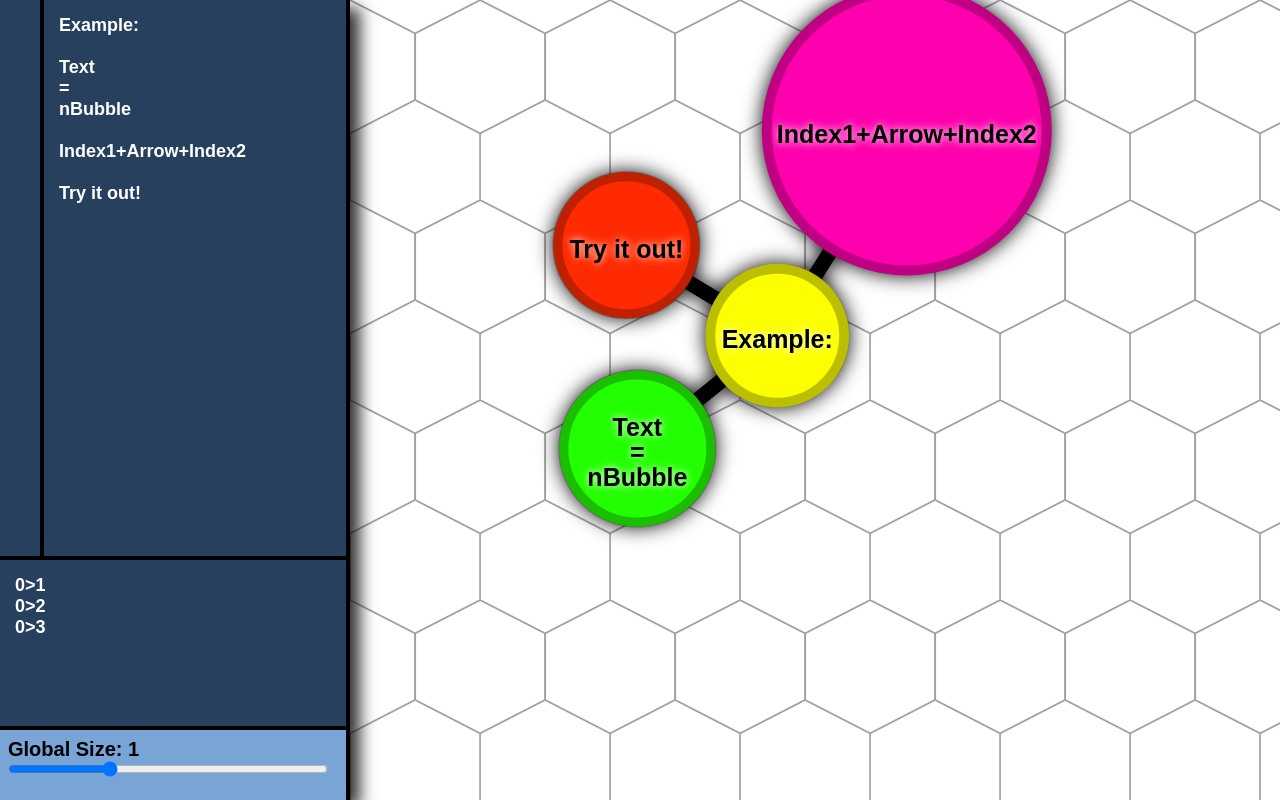
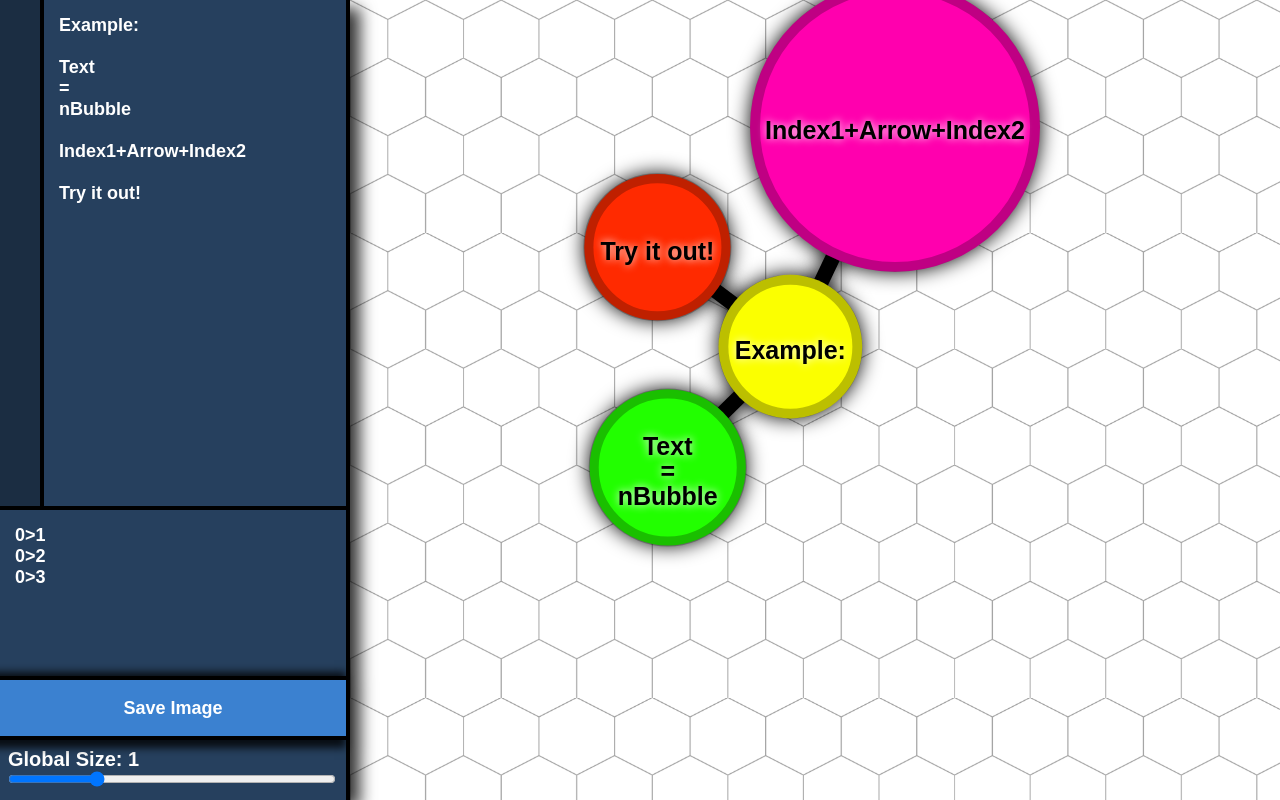
Before and after one commit to SchmiederDaniel/JSMindmap, a plain HTML site: page index.html in a window 1280 px wide. Drawn offline with Linux system fonts and the light colour scheme.

Commit message:
- improved visual stuff, - improved css flex height, - made lines detractable, - added a screenshot button, - cleaned up css a litte

```diff
--- a/index.html
+++ b/index.html
@@ -10,11 +10,21 @@
 <header>
     <title>Mindmap</title>
     <style>
+        :root {
+            --sidebarWidth: 350px;
+            --globalBackgroundColor: rgb(38, 64, 94);
+        }
+
         * {
             font-size: 14px;
             color: white;
             padding: 0;
             margin: 0;
+            border: none;
+        }
+
+        textarea {
+            outline: none;
         }
 
         #textarea {
@@ -23,21 +33,40 @@
             tab-size: 4;
             font-family: Arial;
 
+            height: 75%;
             width: calc(100% - 40px);
-            height: calc(70%);
             padding: 15px;
 
-            background-color: rgb(38, 64, 94);
+            background-color: var(--globalBackgroundColor);
             resize: none;
             white-space: pre;
-            border: none;
-            outline: none;
 
             border-color: black;
             border-bottom-width: 4px;
             border-bottom-style: solid;
             border-left-width: 4px;
             border-left-style: solid;
+        }
+
+        #indexIndicator {
+            font-size: 18px;
+            font-weight: bolder;
+            font-family: Arial;
+            height: 75%;
+
+            resize: none;
+
+            float: left;
+            width: 40px;
+            text-align: center;
+            padding-top: 15px;
+
+            border-color: black;
+            border-bottom-width: 4px;
+            border-bottom-style: solid;
+
+            background-color: var(--globalBackgroundColor);
+            filter: brightness(70%);
         }
 
         #pairTextarea {
@@ -47,43 +76,97 @@
             font-family: Arial;
 
             width: 100%;
-            height: calc(30% - 70px);
+            height: 25%;
             padding: 15px;
-            float: right bottom;
 
-            background-color: rgb(38, 64, 94);
+            background-color: var(--globalBackgroundColor);
             resize: none;
             white-space: pre;
-            border: none;
-            outline: none;
 
             border-color: black;
             border-bottom-width: 4px;
             border-bottom-style: solid;
         }
 
-        #indexIndicator {
+        #textareaPanel {
+            width: 100%;
+            flex: 1;
+        }
+
+        #saveButton {
+            font-family: Arial;
+            font-weight: bolder;
             font-size: 18px;
-            font-weight: bolder;
-            font-family: Arial;
+            position: relative;
 
-            float: left;
-            width: 40px;
-            height: calc(70% - 19px);
-            text-align: center;
-            padding-top: 15px;
+            background-color: rgb(59, 129, 208);
+
+            flex-basis: 60px;
+            width: 100%;
 
             border-color: black;
             border-bottom-width: 4px;
             border-bottom-style: solid;
 
-            background-color: rgb(38, 64, 94);
+            box-shadow: -8px 0 8px 8px rgba(0, 0, 0, 0.8);
+        }
+
+        .hasHoverEffect:hover {
+            animation: globalHover 0.7s both;
+        }
+
+        @keyframes globalHover {
+            from {
+                filter: brightness(100%);
+            }
+
+            to {
+                box-shadow: 0 -2px 4px 8px rgba(0, 0, 0, 0.4);
+                filter: brightness(120%);
+            }
+        }
+
+        #saveButton:hover:active {
+            animation: buttonDown 0.08s both;
+        }
+
+        #saveButton:hover {
+            animation: buttonHover 0.2s both;
+        }
+
+        @keyframes buttonDown {
+            from {
+                box-shadow: -8px 0 8px 8px rgba(0, 0, 0, 0.8);
+                filter: brightness(120%);
+            }
+
+            to {
+                box-shadow: -8px 0 5px 5px rgba(0, 0, 0, 0.8);
+                filter: brightness(130%);
+            }
+        }
+
+        @keyframes buttonHover {
+            from {
+                box-shadow: -8px 0 8px 8px rgba(0, 0, 0, 0.8);
+                filter: brightness(100%);
+            }
+
+            to {
+                box-shadow: -8px 0 10px 10px rgba(0, 0, 0, 0.8);
+                filter: brightness(120%);
+            }
         }
 
         #sidePanel {
             float: left;
+
             height: 100%;
-            width: calc(350px - 4px);
+            display: flex;
+            flex-direction: column;
+
+            width: calc(var(--sidebarWidth) - 4px);
+
             background-color: rgb(120, 165, 213);
 
             border: none;
@@ -94,15 +177,20 @@
             filter: drop-shadow(10px 8px 8px rgba(0, 0, 0, 0.8));
         }
 
+        #sliderDiv {
+            background-color: var(--globalBackgroundColor);
+            flex-basis: 60px;
+        }
+
         #slider {
-            width: calc(350px - 30px);
+            width: calc(100% - 18px);
+
             margin: 8px;
             margin-top: 0;
             left: 0;
         }
 
         #sliderValue {
-            color: black;
             margin: 8px;
             margin-bottom: 0;
             font-family: Arial, Helvetica, sans-serif;
@@ -112,7 +200,7 @@
 
         canvas {
             height: 100%;
-            width: calc(100% - 350px);
+            width: calc(100% - var(--sidebarWidth));
         }
     </style>
 </header>
@@ -120,8 +208,9 @@
 
 <body>
     <div id="sidePanel">
-        <div id="indexIndicator"></div>
-        <textarea id="textarea" placeholder="Write your buble text here.
+        <div id="textareaPanel">
+            <textarea id="indexIndicator" disabled="true"></textarea>
+            <textarea id="textarea" class="hasHoverEffect" placeholder="Write your buble text here.
 Seperate them with one
 empty line.">
 Example:
@@ -133,31 +222,35 @@ nBubble
 Index1+Arrow+Index2
 
 Try it out!</textarea>
-        <textarea id="pairTextarea" placeholder="Write the pairs here
+            <textarea id="pairTextarea" class="hasHoverEffect" placeholder="Write the pairs here
 or connect them with
 your mouse.">
 0>1
 0>2
 0>3</textarea>
-        <p id="sliderValue">Global Size: 1</p>
-        <input id="slider" type="range" min="0.1" max="3.0" value="1.0" step="0.01">
+        </div>
+        <button id="saveButton">Save Image</button>
+        <div id="sliderDiv">
+            <p id="sliderValue">Global Size: 1</p>
+            <input id="slider" type="range" min="0.3" max="3.0" value="1.0" step="0.05" class="hasHoverEffect">
+        </div>
     </div>
     <canvas id="canvas" spellcheck="false"></canvas>
     <img id="backgroundImage" src="assets/img.png" style="visibility: hidden; position:fixed;">
 
     <script>
         /*  TODO LIST:
-        - Create bubbles only when there is one empty line between two words otherwise make a line wrap (get rid of the \n stuff)               [1]
-        - Make the arrow connections in a new textarea (than make it use ">" instead of "->" for shorter writing)
+        - (done) Create bubbles only when there is one empty line between two words otherwise make a line wrap (get rid of the \n stuff)               [1]
+        - (done) Make the arrow connections in a new textarea (than make it use ">" instead of "->" for shorter writing)
         - Make a new small textarea at the left side where a number indicated which bubble "index" is at which line at the right side
-        - Make a screenshot button which creates a image at a high resolution and renders the canvas on it and saves it to downloads folder.
+        - (done) Make a screenshot button which creates a image at a high resolution and renders the canvas on it and saves it to downloads folder.
 
-        - Improve the tracking of the bubbles so that new bubbles can be added in between without corrupting the arrows and colors. Maybe easier with [1]
+        - Improve the tracking of the bubbles inside the textarea so that new bubbles can be added in between without corrupting the arrows and colors. Maybe easier with [1]
 
-        - Make the bubbles getting pushed away by the border of the screen (to squish them into the screen area)
+        - (half done) Make the bubbles getting pushed away by the border of the screen (to squish them into the screen area)
         - Make a choosable Width/Height ratio which can be used for screenshots later
-        - Make the lines push away the bubbles too (so no lines wil overlap)
-        - Make the bubbles selectable and a seperated value chooser for setting the font size of every bubble individually
+        - (done) Make the lines push away the bubbles too (so no lines wil overlap)
+        - (done) Make the bubbles selectable and a seperated value chooser for setting the font size of every bubble individually
 
         - Idk if it is possible but try to move the shadow of the bubbles slightly up so that it seems that the shadow gets casted behind them and draw another
             circle at the bottom with a slighly brighter color so that it looks like they are 3d.
@@ -169,9 +262,10 @@ your mouse.">
         */
         let bubbles = [];
         let pairs = [];
-        const CENTER_SPEED = 0.00003;
-        const PULL_STRENGTH = 0.012;
-        const PUSH_STRENGTH = 0.024;
+        const CENTER_SPEED = 0.00005;
+        const PULL_STRENGTH = 0.014;
+        const PUSH_STRENGTH = 0.028;
+        const LINE_PUSH_STRENGTH = 0.003;
         let maxSize = 0;
         let globalSize = 1;
         const DEFAULT_TEXT_SIZE = 25;
@@ -210,6 +304,34 @@ your mouse.">
                 updateBubbles();
             }
         };
+
+        saveButton.onclick = (e) => createImageAndSave();
+
+        // using const to see which variables are global
+        function createImageAndSave() {
+            const width = 16 * 300;
+            const height = 9 * 300;
+
+            let image = new Image(width, height);
+            const newCanvas = document.createElement('canvas');
+            newCanvas.width = width;
+            newCanvas.height = height;
+            newCanvas.clientWidth = width;
+            newCanvas.clientHeight = height;
+            const context = newCanvas.getContext("2d");
+
+            const newMaxSize = Math.max(newCanvas.width, newCanvas.height);
+
+            let tempSize = globalSize;
+            globalSize = newMaxSize / maxSize * tempSize;
+            draw(context, newCanvas);
+            globalSize = tempSize;
+
+            let a = document.createElement("a");
+            a.href = newCanvas.toDataURL("png");
+            a.download = 'MindMap.png';
+            a.click();
+        }
 
         // ------------ text area ---------------------
 
@@ -461,7 +583,7 @@ your mouse.">
                 bubble.radius = calculateBubbleRadius(bubble.text, textSizeOfBubble(bubble));
             }
 
-            draw();
+            draw(canvas.getContext("2d"), canvas, globalSize);
         }
 
         function calculateBubbleRadius(text, textSize) {
@@ -506,15 +628,15 @@ your mouse.">
             };
         }
 
-        setInterval(draw, 16);
+        setInterval(() => draw(canvas.getContext("2d"), canvas, globalSize), 16);
 
-        function draw() {
-            let context = canvas.getContext("2d");
+        function draw(context, canvas) {
+            const maxSize = Math.max(canvas.width, canvas.height);
             context.clearRect(0, 0, canvas.width, canvas.height);
 
-            for (let x = 0; x < canvas.clientWidth; x += 260) {
-                for (let y = 0; y < canvas.clientHeight; y += 200) {
-                    context.drawImage(BACKGROUND_IMAGE, x, y, 260, 200);
+            for (let x = 0; x < canvas.width; x += maxSize / 8 * 1.3) {
+                for (let y = 0; y < canvas.height; y += maxSize / 8) {
+                    context.drawImage(BACKGROUND_IMAGE, x, y, maxSize / 8 * 1.3, maxSize / 8);
                 }
             }
 
@@ -645,10 +767,12 @@ your mouse.">
 
         setInterval(gameTick, 50);
         function gameTick() {
+            // move the bubbles to the middle
             for (let bubble of bubbles) {
                 centerBubble(bubble);
             }
 
+            // create the spacing between the bubbles
             for (let first of bubbles) {
                 for (let second of bubbles) {
                     if (first != second) {
@@ -657,6 +781,20 @@ your mouse.">
                 }
             }
 
+            // create the spacing between bubbles and lines
+            for (let pair of pairs) {
+                let first = bubbles[pair[0]];
+                let second = bubbles[pair[1]];
+                if (first != null && second != null) {
+                    for (let bubble of bubbles) {
+                        if (bubble != first && bubble != second) {
+                            detractLine(bubble, first, second);
+                        }
+                    }
+                }
+            }
+
+            // attract bubbles which are paired with each other
             for (let pair of pairs) {
                 let first = bubbles[pair[0]];
                 let second = bubbles[pair[1]];
@@ -668,6 +806,7 @@ your mouse.">
                 attract(second, first);
             }
 
+            // apply the motion of the bubbles to the position and limit their position to the screen
             for (let bubble of bubbles) {
                 if (bubble.dragging) {
                     bubble.motionX = 0;
@@ -706,23 +845,31 @@ your mouse.">
         function detract(first, second) {
             let combinedSizes = first.radius + second.radius + MOVE_PADDING;
 
+            let distance = combinedSizes - Math.hypot(first.x - second.x, first.y - second.y);
+
+            if (distance < 0)
+                return;
+
             let rotation = Math.atan2(first.y - second.y, first.x - second.x);
-            let distance = combinedSizes - Math.hypot(first.x - second.x, first.y - second.y);
-            distance = Math.max(distance, 0);
-
             first.motionX += Math.cos(rotation) * distance * PUSH_STRENGTH;
             first.motionY += Math.sin(rotation) * distance * PUSH_STRENGTH;
         }
 
-        function detractLine(bubble, line) {
-            let combinedSizes = bubble.radius + line.radius + MOVE_PADDING;
+        function detractLine(bubble, first, second) {
+            let point = nearestPointOnLine(first.x, first.y, second.x, second.y, bubble.x, bubble.y);
+            let combinedSizes = bubble.radius / 2 + MOVE_PADDING;
 
-            let rotation = Math.atan2(bubble.y - line.y, bubble.x - line.x);
-            let distance = combinedSizes - Math.hypot(bubble.x - line.x, bubble.y - line.y);
+            let rotation = Math.atan2(point[1] - bubble.y, point[0] - bubble.x);
+            console.log(rotation)
+
+            let distance = combinedSizes - Math.hypot(point[0] - bubble.x, point[1] - bubble.y);
             distance = Math.max(distance, 0);
 
-            bubble.motionX += Math.cos(rotation) * distance * PUSH_STRENGTH;
-            bubble.motionY += Math.sin(rotation) * distance * PUSH_STRENGTH;
+            first.motionX += Math.cos(rotation) * distance * LINE_PUSH_STRENGTH;
+            first.motionY += Math.sin(rotation) * distance * LINE_PUSH_STRENGTH;
+
+            second.motionX += Math.cos(rotation) * distance * LINE_PUSH_STRENGTH;
+            second.motionY += Math.sin(rotation) * distance * LINE_PUSH_STRENGTH;
         }
 
         function pseudoRandom(seed) {
```
